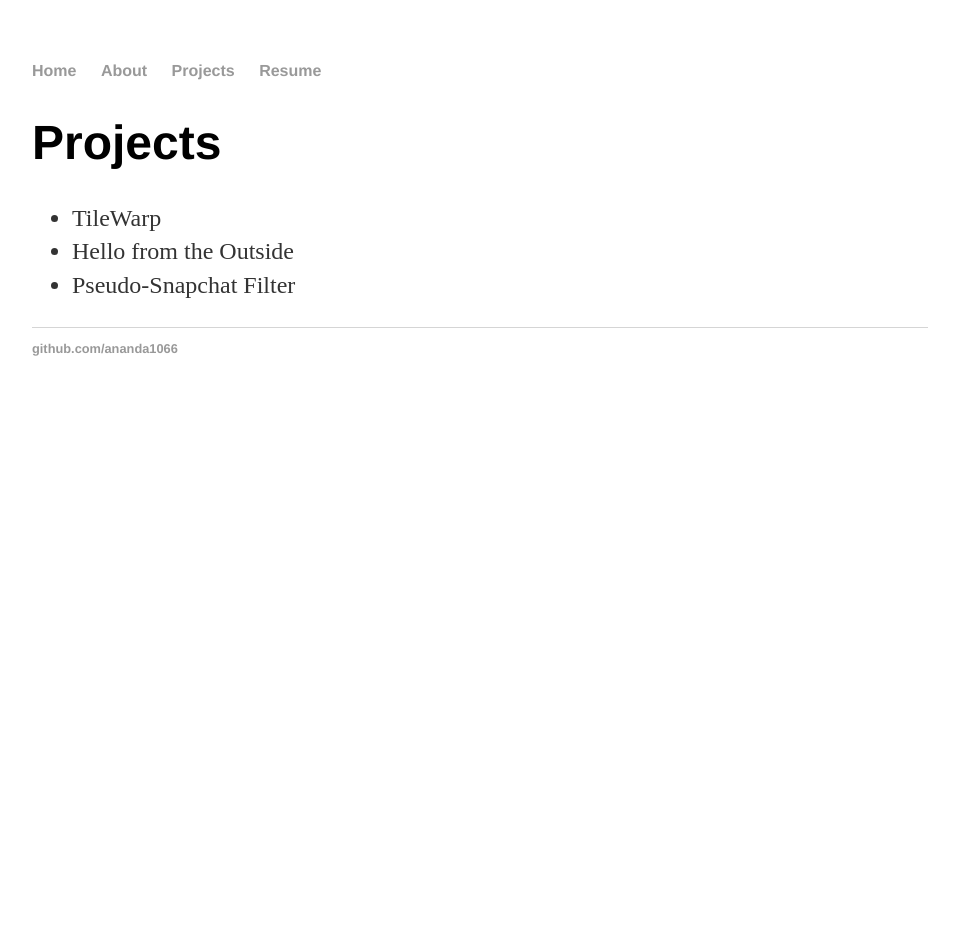
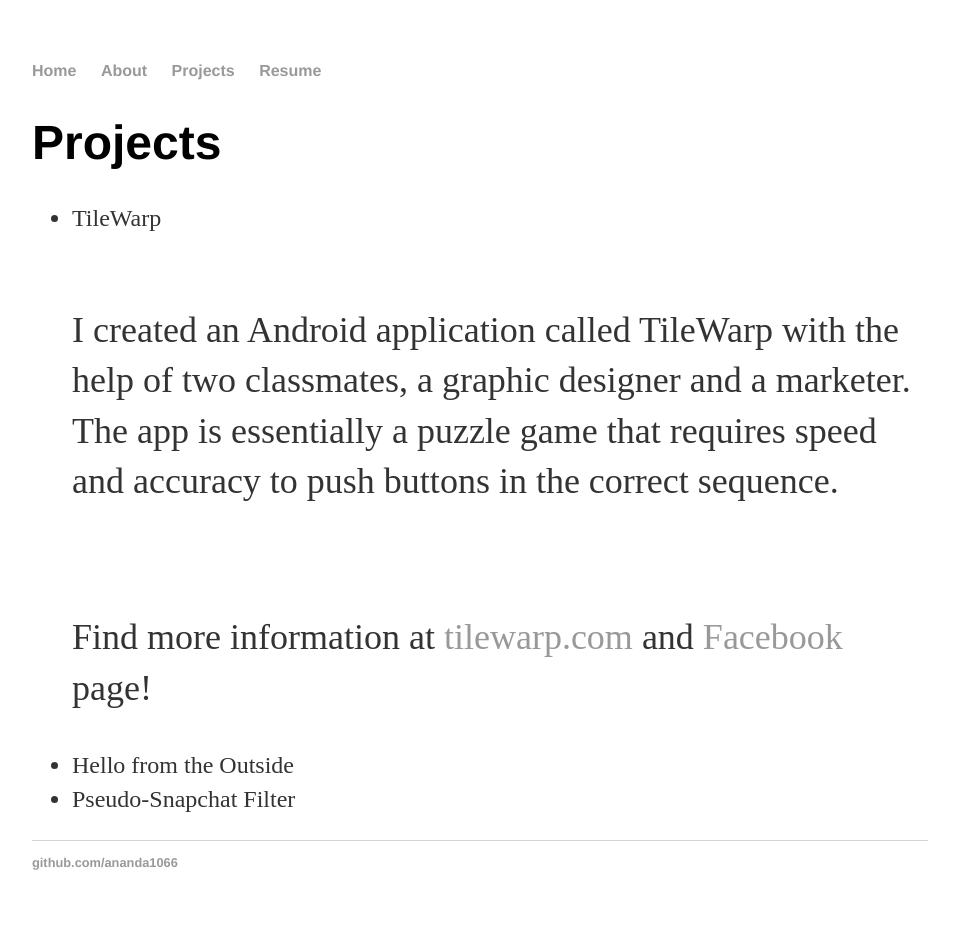
Before and after one commit to ananda1066/personalWebsite1, a Jekyll site: the page built from projects/index.html, in a window 1280 px wide. Shown: the whole page, without its empty margins (160-1119 px from the left). Built offline with Jekyll 4.4.1, drawn with Linux system fonts in a browser that asks for light colours; before the commit the page ends 900 px from its top, so only the background shows below that.

Commit message:
Added some project description

```diff
--- a/projects/index.html
+++ b/projects/index.html
@@ -7,9 +7,11 @@
       <h1>Projects</h1>
 
 			  <ul>
-          <li>TileWarp</li>
-          <li>Hello from the Outside</li>
-          <li>Pseudo-Snapchat Filter</li>
+				  <li class="project-names">TileWarp</li>
+				  <br><p>I created an Android application called TileWarp with the help of two classmates, a graphic designer and a marketer. The app is essentially a puzzle game that requires speed and accuracy to push buttons in the correct sequence.</p>
+				  <br><p>Find more information at <a href="tilewarp.com">tilewarp.com</a> and <a href = "https://www.facebook.com/tilewarp/">Facebook</a> page!</p>
+				  <li class="project-names">Hello from the Outside</li>
+          <li class="project-names">Pseudo-Snapchat Filter</li>
       </ul>
 
 
```
